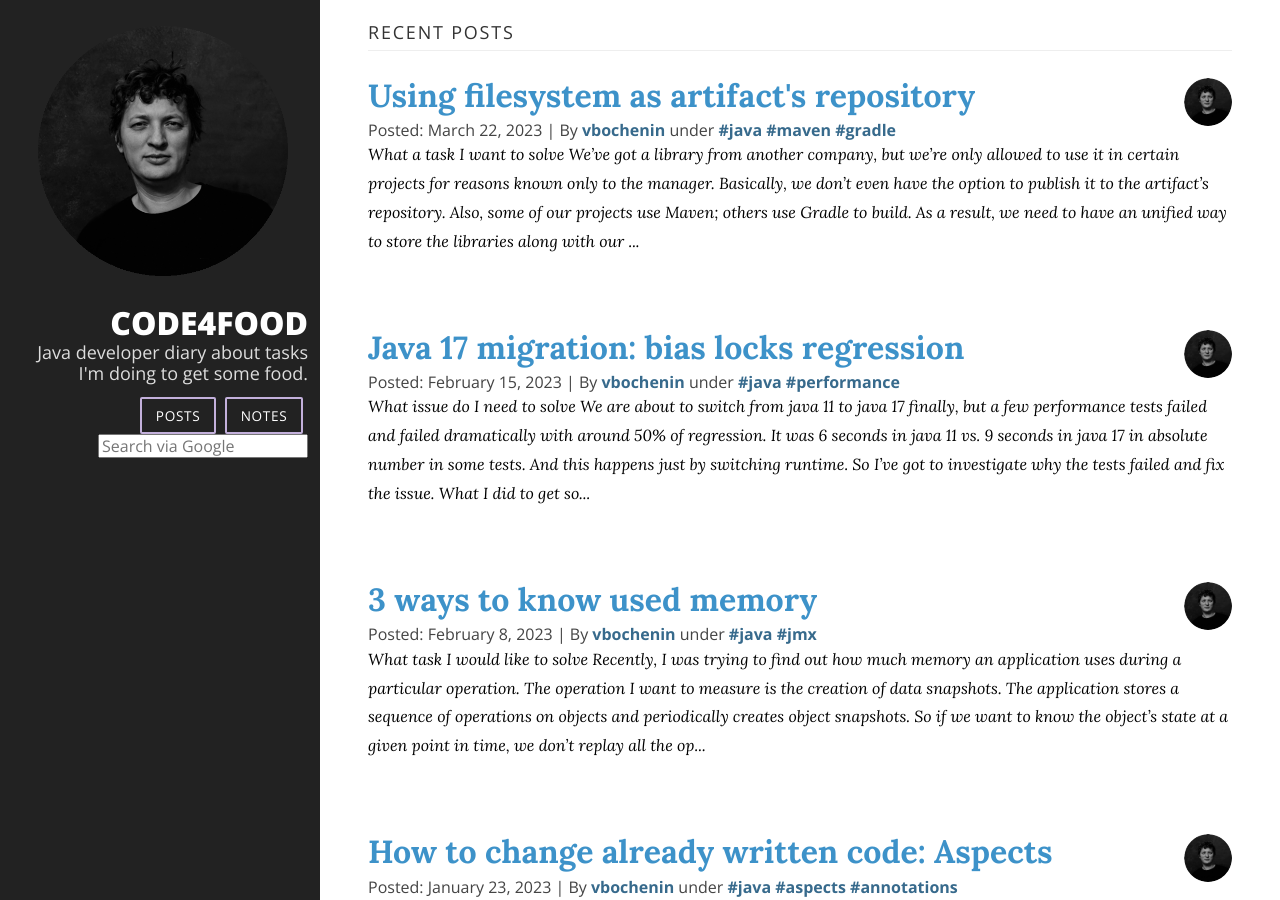
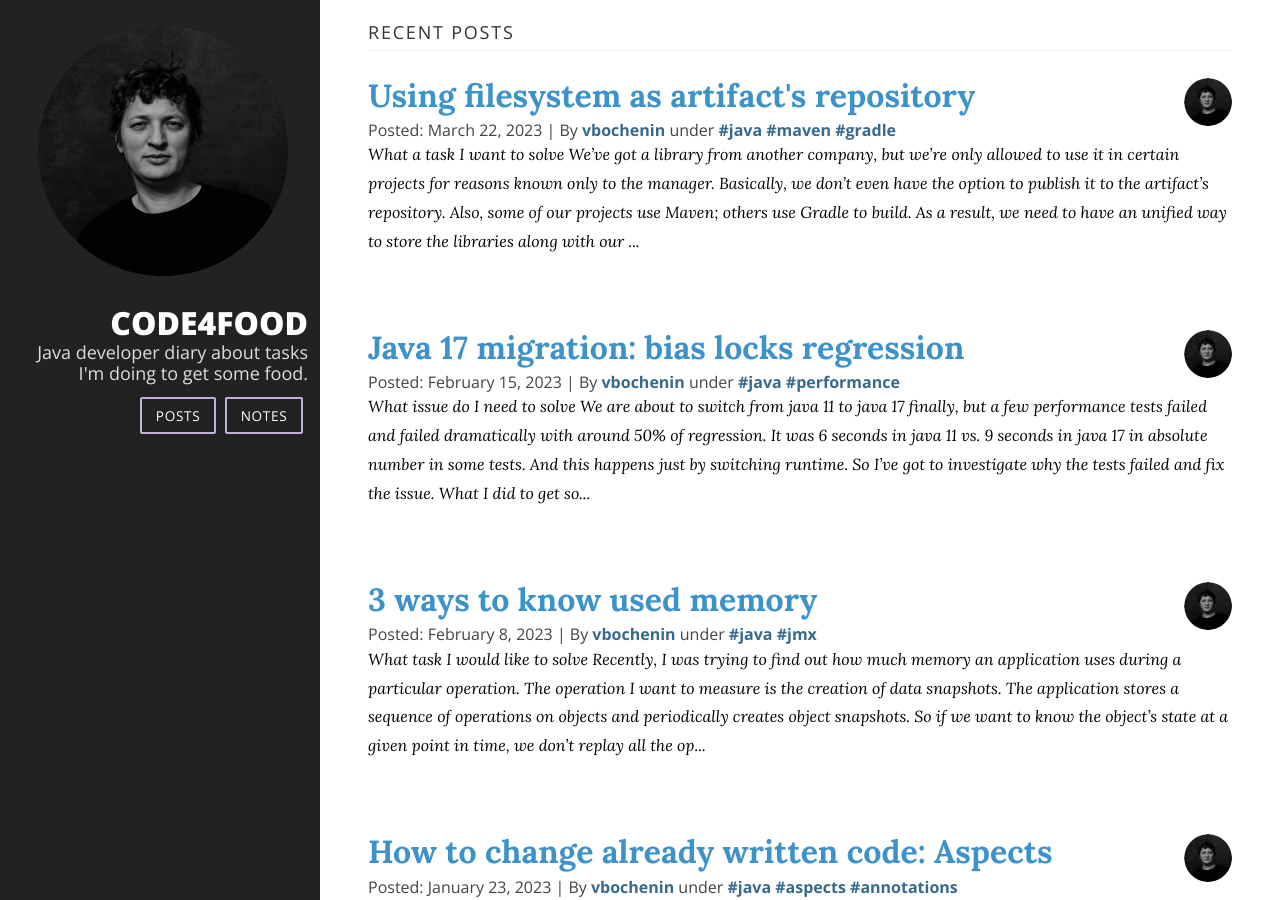
Before and after one commit to vbochenin/vbochenin.github.io, a Jekyll site: the page built from index.html, in a window 1280 px wide and 900 px high. Built offline with Jekyll 4.4.1, drawn with Linux system fonts in a browser that asks for light colours; nearby versions of some CDN libraries; the list of posts is cut into pages by our own code.

Commit message:
Update sidebar.html

```diff
--- a/_includes/sidebar.html
+++ b/_includes/sidebar.html
@@ -19,7 +19,7 @@
                     <a class="pure-button" href="{{site.url}}/notes">Notes</a>
                 </li>
             </ul>
-            {%- include search_google.html -%}
+
         </nav>
         {%- include buy-me-coffee.html -%}
 
```
